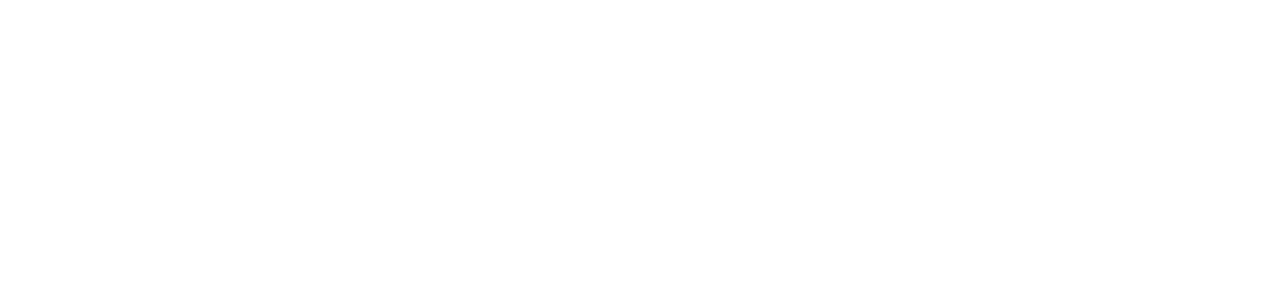
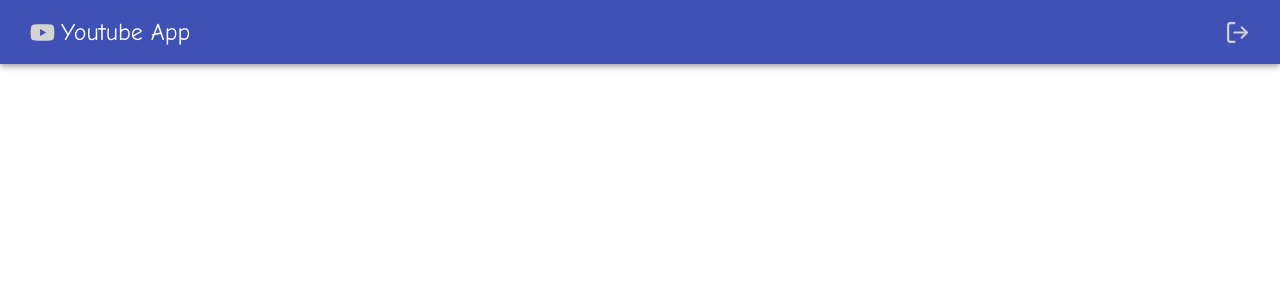
Before and after one commit to gyan-pg/react-youtube-app, a React (Create React App) app: page / in a window 1280 px wide. Shown: the top 300 px of the page. Built offline with nearby package versions, Linux system fonts and the light colour scheme.

Commit message:
NavBar component creation completed

```diff
--- a/src/App.css
+++ b/src/App.css
@@ -1,3 +1,5 @@
+@import url('https://fonts.googleapis.com/css2?family=Comic+Neue&display=swap');
+
 .App {
   text-align: center;
 }
@@ -36,3 +38,22 @@
     transform: rotate(360deg);
   }
 }
+
+.logo {
+  background-color: transparent;
+  color: lightgray;
+  margin-top: 7px;
+  font-size: 25px;
+  border: none;
+  outline: none;
+}
+
+.logout {
+  background-color: transparent;
+  color: lightgray;
+  margin-top: 7px;
+  font-size: 25px;
+  border: none;
+  outline: none;
+  cursor: pointer;
+}
--- a/src/App.js
+++ b/src/App.js
@@ -2,6 +2,7 @@
 import indigo from '@material-ui/core/colors/indigo';
 import { createTheme } from '@material-ui/core';
 import { ThemeProvider as MuiThemeProvider } from '@material-ui/core/styles';
+import NavBar from './components/NavBar';
 
 const theme = createTheme({
   palette: {
@@ -11,7 +12,7 @@
     },
   },
   typography: {
-    fontFamily: "Comic Neue",
+    fontFamily: '"Comic Neue", cursive',
   },
 });
 
@@ -19,6 +20,8 @@
   return (
     <MuiThemeProvider theme={theme}>
 
+      <NavBar />
+
     </MuiThemeProvider>
   );
 }
--- /dev/null
+++ b/src/components/NavBar.js
@@ -0,0 +1,37 @@
+import React from "react";
+import { makeStyles } from "@material-ui/core/styles";
+import { AppBar } from "@material-ui/core";
+import { Toolbar } from "@material-ui/core";
+import { Typography } from "@material-ui/core";
+
+import { FiLogOut } from 'react-icons/fi';
+import { FaYoutube } from 'react-icons/fa';
+
+
+const useStyles = makeStyles((theme) => ({
+  title: {
+    flexGrow: 1,
+  },
+}));
+
+const NavBar = () => {
+  const classes = useStyles();
+
+  return (
+    <AppBar position="static">
+      <Toolbar>
+        <button className="logo">
+          <FaYoutube />
+        </button>
+        <Typography variant="h5" className={classes.title}>Youtube App</Typography>
+
+        <button className="logout">
+          <FiLogOut/>
+        </button>
+
+      </Toolbar>
+    </AppBar>
+  )
+};
+
+export default NavBar;
```
